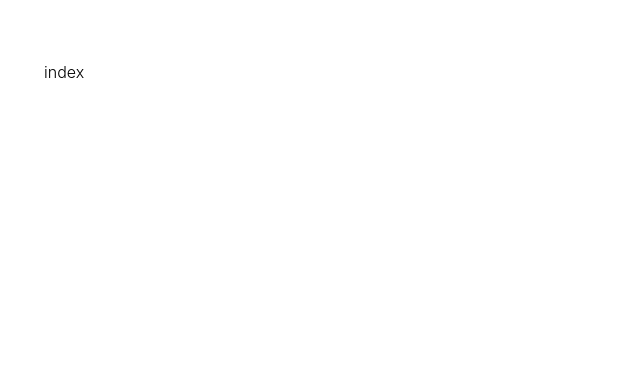
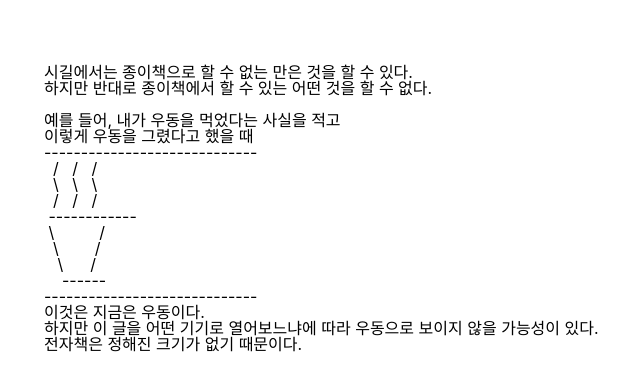
Before and after one commit to humonnom/dev, a plain HTML site: page index.html in a window 1280 px wide. Shown: the top 390 px of the page, without its empty margins (20-660 px from the left). Drawn offline with Linux system fonts and the light colour scheme.

Commit message:
Edited first page

```diff
--- a/index.html
+++ b/index.html
@@ -7,6 +7,32 @@
     <title>HUMONNOM's website.</title>
   </head>
   <body>
-    <p>index</p>
+    <a href="main.html" class="page-link">
+    <div class="index-wrapper">
+      <div class="index_txt">시길에서는 종이책으로 할 수 없는 만은 것을 할 수 있다.</div>
+      <div class="index_txt">하지만 반대로 종이책에서 할 수 있는 어떤 것을 할 수 없다.</div>
+    </br>
+    <div class="index_txt">예를 들어, 내가 우동을 먹었다는 사실을 적고</div>
+    <div class="index_txt">이렇게 우동을 그렸다고 했을 때</div>
+
+      <div class="index_ascii">
+        <pre>-----------------------------</pre>
+        <pre>  /   /   /</pre>
+        <pre>  \   \   \</pre>
+        <pre>  /   /   /</pre>
+        <pre> ------------ </pre>
+        <pre> \          /</pre>
+        <pre>  \        /</pre>
+        <pre>   \      /</pre>
+        <pre>    ------</pre>
+        <pre>-----------------------------</pre>
+      </div>
+
+      <div class="index_txt">이것은 지금은 우동이다.</div>
+      <div class="index_txt">하지만 이 글을 어떤 기기로 열어보느냐에 따라 우동으로 보이지 않을 가능성이 있다.</div>
+      <div class="index_txt">전자책은 정해진 크기가 없기 때문이다.</div>
+
+    </div>
+    </a>
   </body>
 </html>
```
